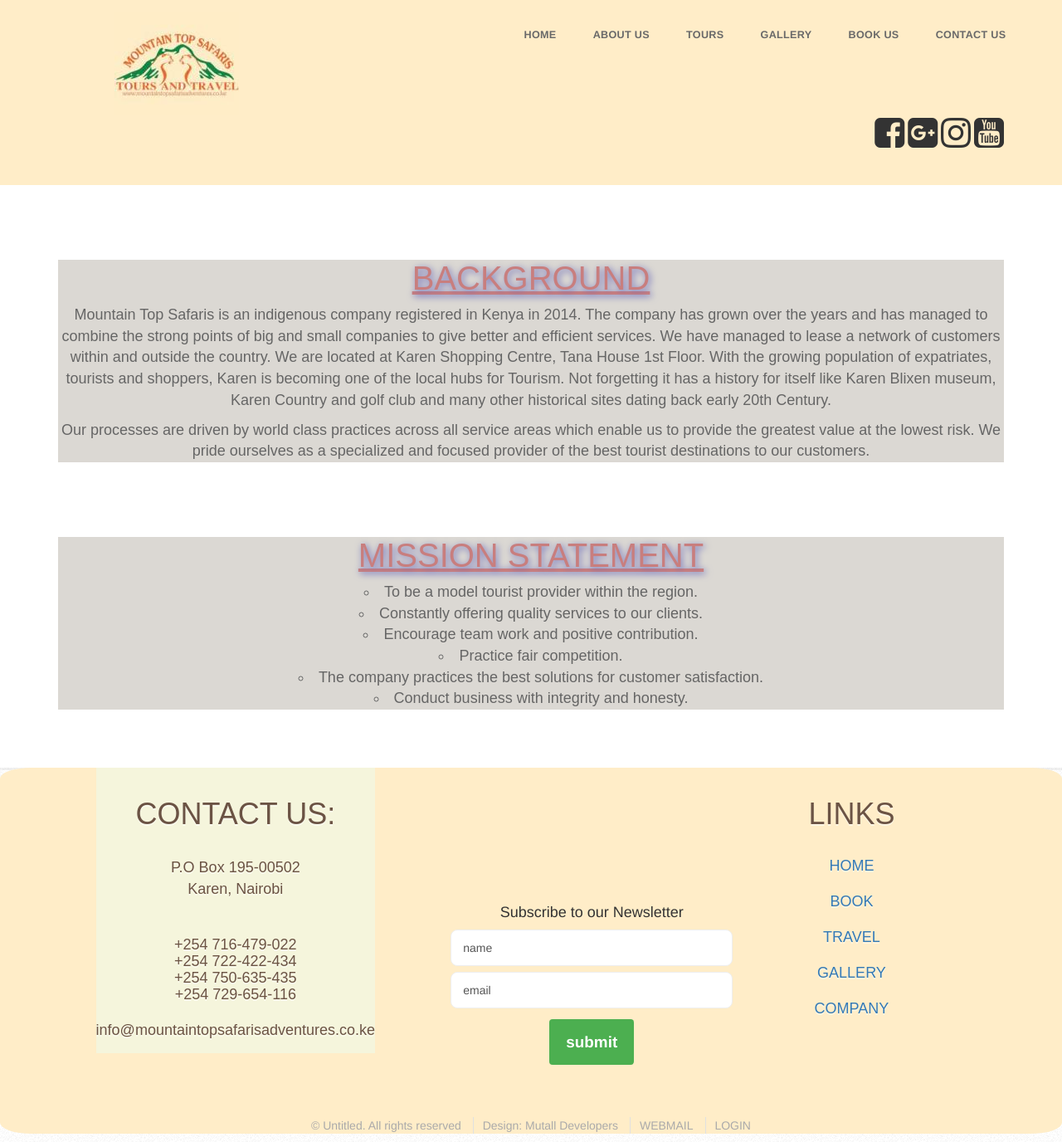
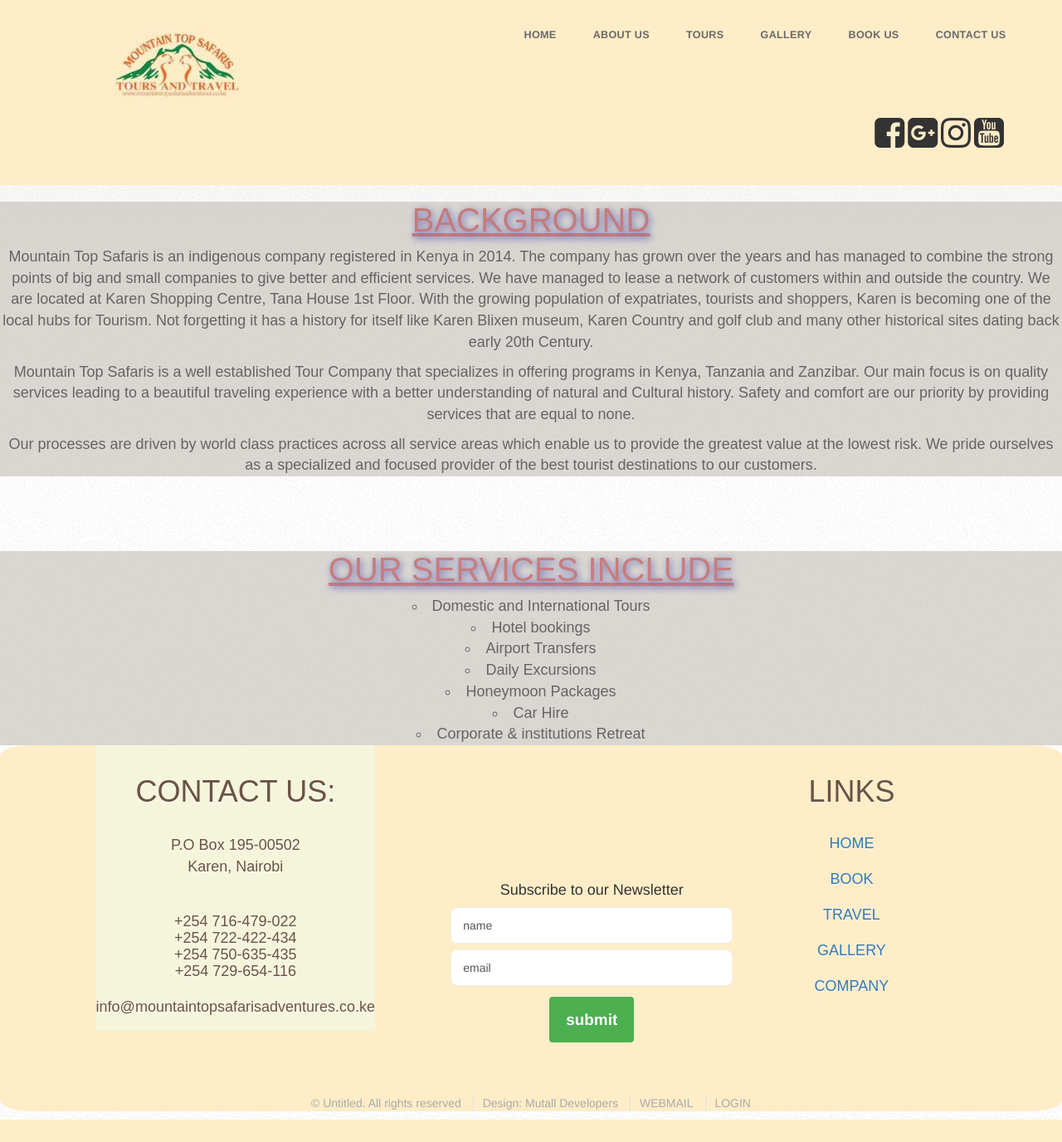
Before and after one commit to mutall/mountaintop, a PHP site: page /about.php in a window 1280 px wide. Shown: the whole page at 83% size. After the commit the page ends 1349 px from the top, so only its background shows below. Run offline with PHP 8.4, Linux system fonts and the light colour scheme; some libraries are stand-ins or nearby versions; grey boxes are pictures that could not be loaded.

Commit message:
Add new content and background

```diff
--- a/about.php
+++ b/about.php
@@ -1,8 +1,6 @@
 <?php include ('include/header.php'); ?>
 <!-- Main -->
-<div id="main-wrapper">
-    <div class="container" id="myContainer">
-        <div id="content">
+    <div class="myContainer">
             <!-- Content -->
             <article class="about animated bounceInRight">
 
@@ -15,27 +13,24 @@
                     population of expatriates, tourists and shoppers, Karen is becoming one of the local hubs for
                     Tourism. Not forgetting it has a history for itself like Karen Blixen museum, Karen Country and
                     golf club and many other historical sites dating back early 20th Century.</p>
+                    <p>Mountain Top Safaris is a well established Tour Company that specializes in offering programs in Kenya, Tanzania and Zanzibar. Our main focus is on quality services leading to a beautiful traveling experience with a better understanding of natural and Cultural history. Safety and comfort are our priority by providing services that are equal to none.
+
+ </p>
                 <p>Our processes are driven by world class practices across all service areas which enable us to provide
                     the greatest value at the lowest risk. We pride ourselves as a specialized and focused provider
                     of the best tourist destinations to our customers.</p>
             </article>
-            <div>
                 <article class="about animated bounceInLeft">
-                    <h2>MISSION STATEMENT</h2>
+                    <h2>OUR SERVICES INCLUDE</h2>
                     <ul style="list-style-type: circle; list-style-position: inside">
-                        <li>To be a model tourist provider within the region.</li>
-                        <li>Constantly offering quality services to our clients.</li>
-                        <li>Encourage team work and positive contribution.</li>
-                        <li>Practice fair competition.</li>
-                        <li>The company practices the best solutions for customer satisfaction.</li>
-                        <li>Conduct business with integrity and honesty.</li>
+                        <li>Domestic and International Tours</li>
+                        <li>Hotel bookings</li>
+                        <li>Airport Transfers</li>
+                        <li>Daily Excursions</li>
+                        <li>Honeymoon Packages</li>
+                        <li>Car Hire</li>
+                        <li>Corporate & institutions Retreat</li>
                     </ul>
                 </article>
-            </div>
         </div>
-
-
-    </div>
-</div>
-</div>
 <?php include ('include/footer.php'); ?>
```
